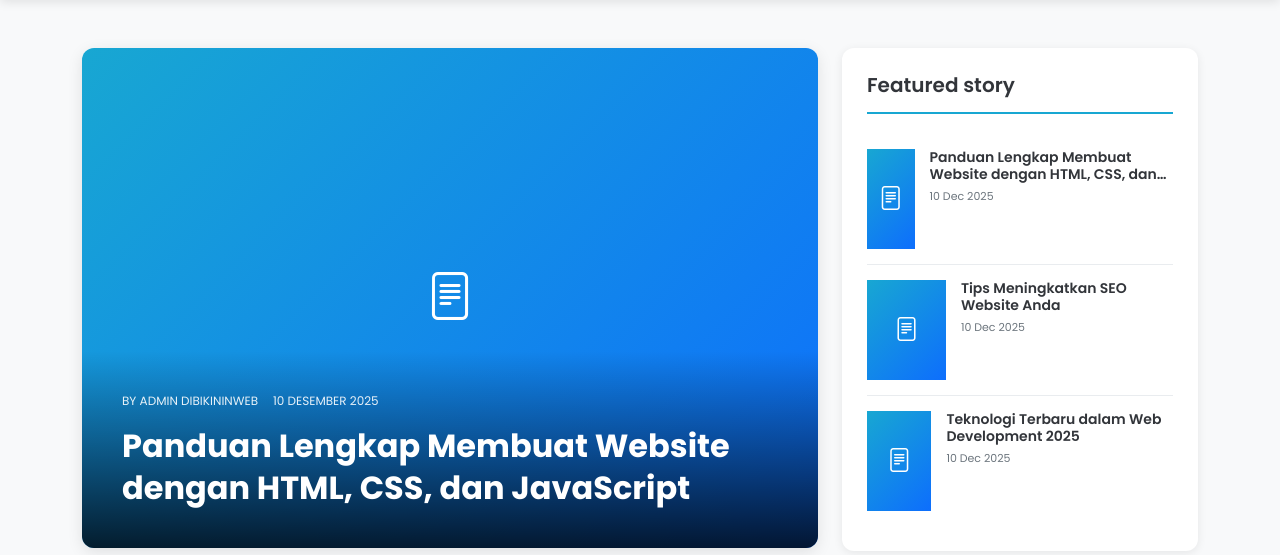
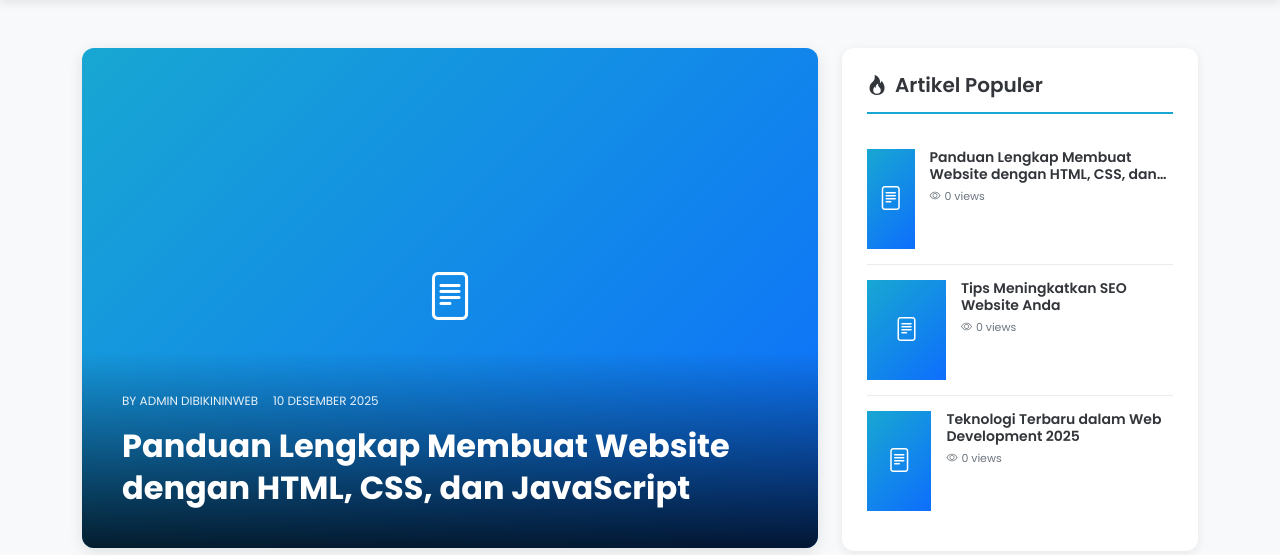
Before and after one commit to riskinurhadi/dibikininweb, a PHP site: page /artikel/index.php in a window 1280 px wide. Shown: the part 80-635 px from the top of the page. Run offline with PHP 8.4, Linux system fonts and the light colour scheme; data comes from the database, SQL or seed files in the repository.

Commit message:
modified:   artikel/index.php

```diff
--- a/artikel/index.php
+++ b/artikel/index.php
@@ -298,22 +298,22 @@ function formatDate($date) {
                 <!-- Sidebar -->
                 <div class="col-lg-4">
                     <!-- Featured Story -->
-                    <?php if (!empty($featuredArticles)): ?>
+                    <?php if (!empty($popularArticles)): ?>
                 <div class="sidebar-card">
-                            <h5>Featured story</h5>
-                            <?php foreach ($featuredArticles as $featured): ?>
-                                <a href="detail.php?slug=<?php echo htmlspecialchars($featured['slug']); ?>" class="featured-item">
-                                    <?php if (!empty($featured['gambar'])): ?>
-                                        <img src="<?php echo htmlspecialchars($featured['gambar']); ?>" alt="<?php echo htmlspecialchars($featured['judul']); ?>">
+                    <h5><i class="bi bi-fire me-2"></i>Artikel Populer</h5>
+                        <?php foreach ($popularArticles as $pop): ?>
+                                <a href="detail.php?slug=<?php echo htmlspecialchars($pop['slug']); ?>" class="featured-item">
+                            <?php if (!empty($pop['gambar'])): ?>
+                                <img src="<?php echo htmlspecialchars($pop['gambar']); ?>" alt="<?php echo htmlspecialchars($pop['judul']); ?>">
                             <?php else: ?>
                                         <div class="no-image-placeholder" style="width: 100px; height: 100px; font-size: 24px;">
                                     <i class="bi bi-file-text"></i>
                                 </div>
                             <?php endif; ?>
                                     <div class="featured-content">
-                                        <h6><?php echo htmlspecialchars($featured['judul']); ?></h6>
+                                <h6><?php echo htmlspecialchars($pop['judul']); ?></h6>
                                 <div class="meta">
-                                            <span><?php echo date('d M Y', strtotime($featured['published_at'])); ?></span>
+                                    <i class="bi bi-eye me-1"></i><?php echo number_format($pop['dilihat'] ?? 0); ?> views
                                 </div>
                             </div>
                         </a>
```
Lines whose indentation alone changed are shown as unchanged.
